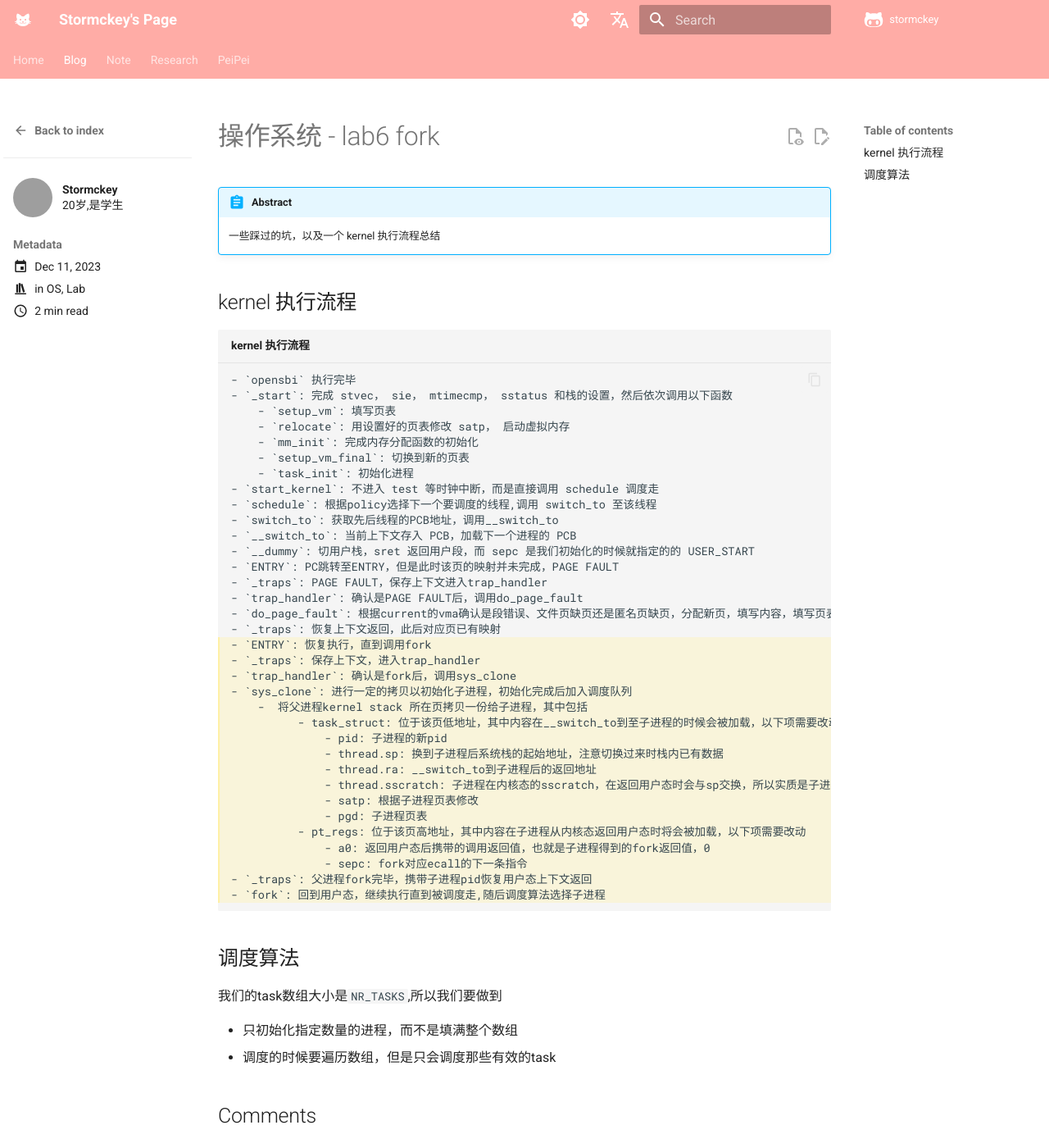
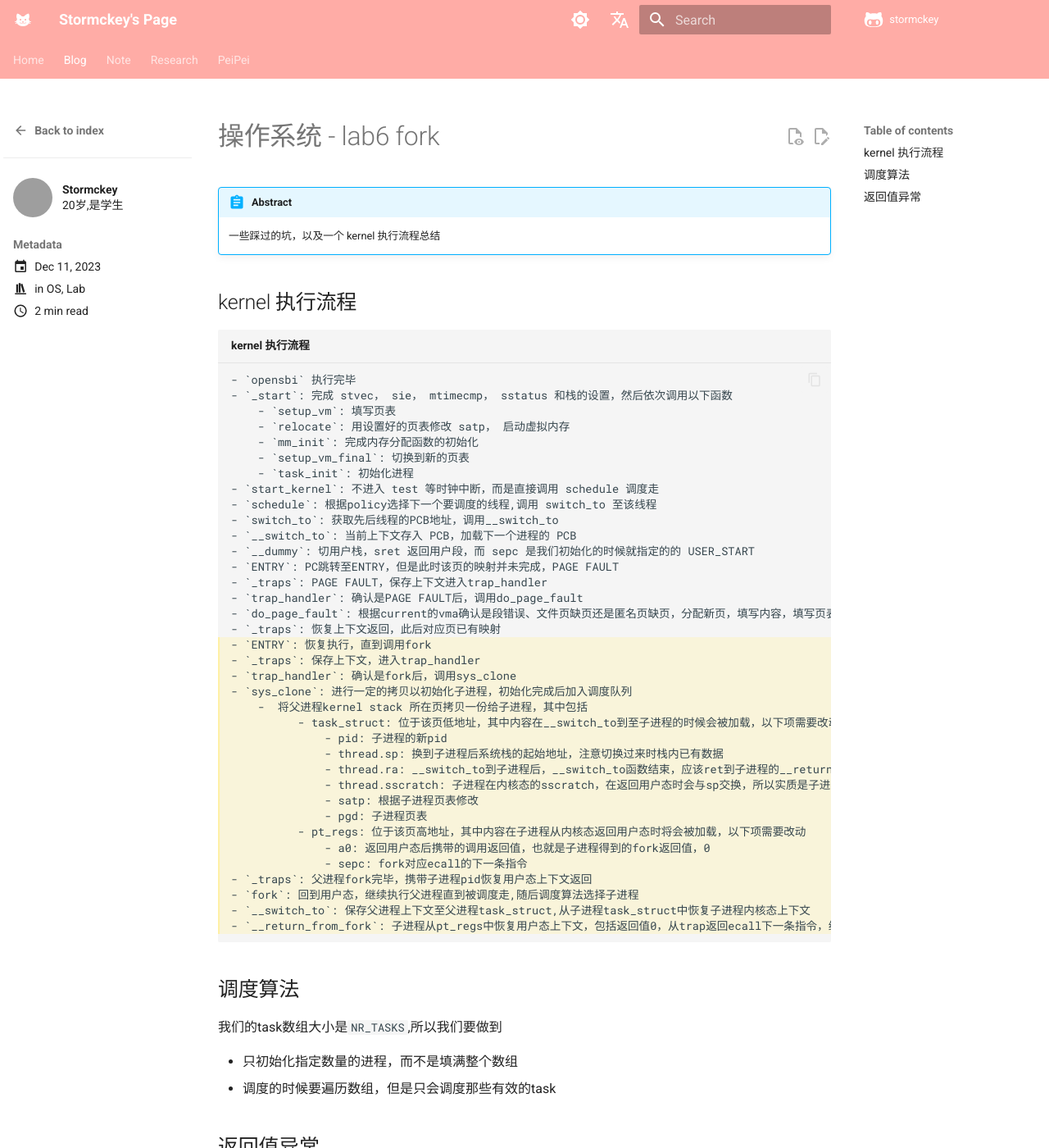
Before and after one commit to stormckey/stormckey.github.io, an MkDocs documentation site: the page built from docs/blog/posts/OS_lab6.md, in a window 1280 px wide and 1400 px high. Shown: the whole window at 82% size. Built offline with MkDocs 1.6.1 and Material for MkDocs 9.7.7, drawn with Linux system fonts in a browser that asks for light colours; comment, search, counter and statistics services are not loaded; some of the changed text lies outside the part shown; grey boxes are pictures that could not be loaded.

Commit message:
new pic pattern, more OS lab6

````diff
--- a/docs/blog/posts/OS_lab6.md
+++ b/docs/blog/posts/OS_lab6.md
@@ -17,7 +17,7 @@
 ## kernel 执行流程
 
 <div class="annotate" markdown>
-```title="kernel 执行流程" hl_lines="18-34" linenums="0"
+```title="kernel 执行流程" hl_lines="18-36" linenums="0"
 - `opensbi` 执行完毕
 - `_start`: 完成 stvec， sie， mtimecmp， sstatus 和栈的设置，然后依次调用以下函数
     - `setup_vm`: 填写页表
@@ -43,7 +43,7 @@
           - task_struct: 位于该页低地址，其中内容在__switch_to到至子进程的时候会被加载，以下项需要改动
               - pid: 子进程的新pid
               - thread.sp: 换到子进程后系统栈的起始地址，注意切换过来时栈内已有数据
-              - thread.ra: __switch_to到子进程后的返回地址
+              - thread.ra: __switch_to到子进程后，__switch_to函数结束，应该ret到子进程的__return_from_fork
               - thread.sscratch: 子进程在内核态的sscratch，在返回用户态时会与sp交换，所以实质是子进程用户态的sp (1)
               - satp: 根据子进程页表修改
               - pgd: 子进程页表
@@ -51,7 +51,9 @@
               - a0: 返回用户态后携带的调用返回值，也就是子进程得到的fork返回值，0
               - sepc: fork对应ecall的下一条指令
 - `_traps`: 父进程fork完毕，携带子进程pid恢复用户态上下文返回
-- `fork`: 回到用户态，继续执行直到被调度走,随后调度算法选择子进程
+- `fork`: 回到用户态，继续执行父进程直到被调度走,随后调度算法选择子进程
+- `__switch_to`: 保存父进程上下文至父进程task_struct,从子进程task_struct中恢复子进程内核态上下文
+- `__return_from_fork`: 子进程从pt_regs中恢复用户态上下文，包括返回值0，从trap返回ecall下一条指令，继续执行
 ```
 </div>
 
@@ -63,3 +65,14 @@
 
 - 只初始化指定数量的进程，而不是填满整个数组
 - 调度的时候要遍历数组，但是只会调度那些有效的task
+
+## 返回值异常
+
+如果忘了将子进程返回用户态的地址设置为ecall下一条，可能导致fork返回值异常。设想如下情况：
+
+- idle进程pid为0，父进程为1，子进程为2
+- 调度子进程后sepc指向ecall，所以子进程返回用户态后继续执行ecall
+- 子进程执行ecall再次进行fork，fork出新的子进程，在此次fork中，父进程为2，子进程为3
+- 2进程完成fork返回，此时返回的是ecall的下一条（因为系统调用中会将sepc+4），返回值为3
+
+可以看到2进程因为额外进行了一次fork所以返回值不再是其作为1的子进程拿到的0，而是作为3的父进程拿到的3，这就发生了错误
--- a/docs/changelog.yml
+++ b/docs/changelog.yml
@@ -1,4 +1,6 @@
 - "2023":
+  - "2023-12-13":
+    - refactor: 优化了图片样式
   - "2023-11-28":
     - refactor: 使用了meta-manager插件,简化了metadata的使用
     - newpage: Blog > PL > Y-combinator
--- a/docs/css/extra.css
+++ b/docs/css/extra.css
@@ -58,6 +58,9 @@
 img[src*="pic"] {
   box-shadow: 2px 2px 10px #666;
   border-radius: 4px;
+  width: 98%;
+  display: block;
+  margin: 10px auto;
 }
 /*样式1 同默认样式*/
 img[src*="pic1"] {
````
Also changed, not shown: docs/Note/Missing Semester/commandline_env.md (+1 -0 lines), docs/index.md (+1 -1 lines), docs/blog/posts/CS242-week1.md (line endings or trailing spaces).
